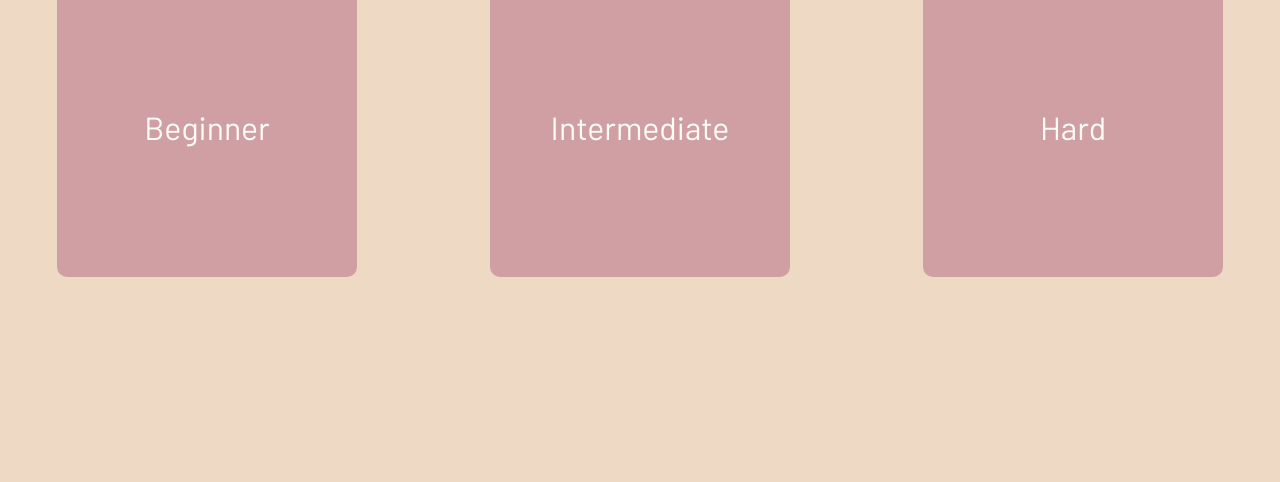
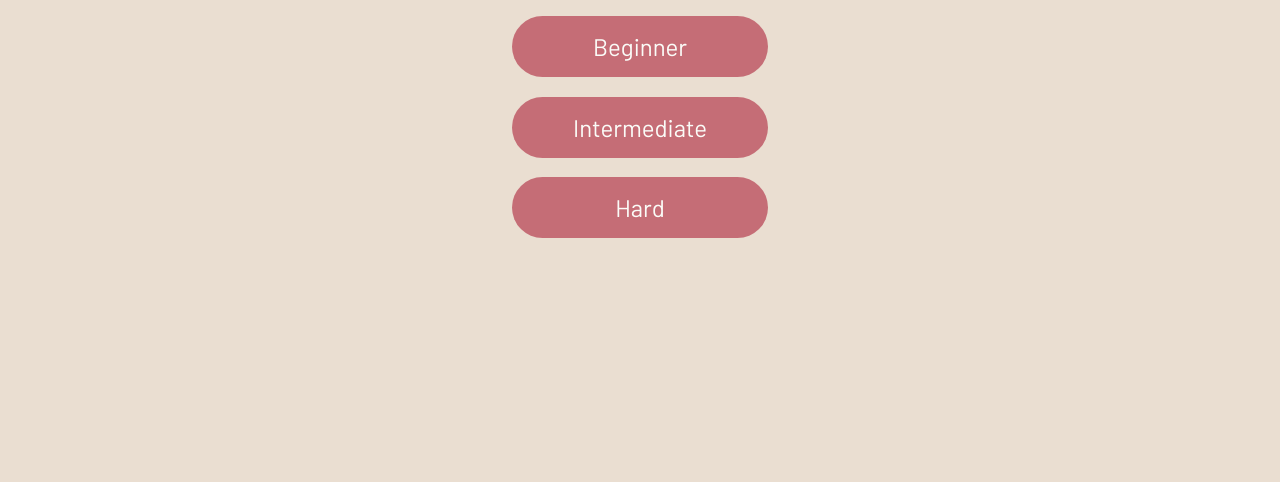
Before and after one commit to ftmae/Simon-Says, a plain HTML site: page index.html in a window 1280 px wide. Shown: the part 318-800 px from the top of the page. Drawn offline with Linux system fonts and the light colour scheme; a web font is replaced by a local one.

Commit message:
Refactor styles for menu screen

```diff
--- a/css/main.css
+++ b/css/main.css
@@ -5,13 +5,13 @@
 :root{
     /* colors */
     --clr-dark: 204 19% 26%;
-    --clr-light: 30 55% 85%;
+    --clr-light: 30 38% 87%;
     --clr-white: 75 40% 98%;
     --clr-red: 3 100% 69%;
     --clr-blue: 187 71% 83%;
     --clr-green: 120 35% 82%;
     --clr-yellow: 60 96% 79%;
-    --clr-rose: 356 34% 72%;
+    --clr-rose: 354 43% 60%;
 
     /* font-sizes */
     --fs-900: 4rem;
@@ -93,6 +93,10 @@ button{
     flex-direction: column;
 }
 
+.gap-1{
+    gap: 1rem;
+}
+
 .grid{
     display: grid;
 }
@@ -152,6 +156,13 @@ button{
     justify-items:center;
 }
 
+.menu-buttons{
+    display: flex;
+    flex-direction: column;
+    gap: 1.2rem;
+    width: 20%;
+}
+
 /* element layers */
 .layer-1{
     z-index: 1;
@@ -206,6 +217,7 @@ button{
 .fs-700{ font-size: var(--fs-700); }
 .fs-400{ font-size: var(--fs-400); }
 .fs-350{ font-size: var(--fs-350); }
+.fw-200{ font-weight: 200; }
 
 /* letter-spacing */
 .letter-spacing{ letter-spacing: 0.5rem; }
@@ -264,6 +276,11 @@ button{
 }
 
 .small-button{
+    border-radius:40px;
+    padding:15px 20px;
+}
+
+.icon-button{
     display:inline-flex;
     align-items: center;
     justify-content: center;
@@ -275,11 +292,11 @@ button{
     gap:0.2rem;
 }
 
-.large-button, .small-button{
+.large-button, .icon-button, .small-button{
     transition: transform 0.2s ease-in;
 }
 
-.small-button:hover{
+.icon-button:hover{
     transform: scale(1.1);
 }
 
@@ -288,7 +305,7 @@ button{
 /* ----------------- */
 
 .animate-blocks{
-    animation: showBlocks 0.8s cubic-bezier(.34,1.56,.64,1) forwards;
+    animation: showBlocks 0.5s cubic-bezier(.34,1.56,.64,1) forwards;
 }
 .animate-timer-text{
     animation: animateTimerText 1s ease infinite;
@@ -350,7 +367,9 @@ button{
     .button-row > :last-child:nth-child(odd){
         grid-column: 1/-1;
         justify-self: center;
-
+    }
+    .menu-buttons{
+        width: 70%
     }
 }
 
--- a/index.html
+++ b/index.html
@@ -14,11 +14,11 @@
 </head>
 <body class="bg-light">
     <div class="tiles-section">
-        <h1 class="ff-sans fs-800" style="font-weight: 200;">Select Difficulty</h1>
-        <div class="button-row">
-            <button class="js-difficulty-button large-button ff-sans bg-rose text-white fs-700 button-hover opaque transparent-border" data-buttonType="Beginner">Beginner</button>
-            <button class="js-difficulty-button large-button ff-sans bg-rose text-white fs-700 button-hover opaque transparent-border" data-buttonType="Intermediate">Intermediate</button>
-            <button class="js-difficulty-button large-button ff-sans bg-rose text-white fs-700 button-hover opaque transparent-border" data-buttonType="Hard">Hard</button>
+        <h1 class="ff-sans fs-800 fw-200">Select Difficulty</h1>
+        <div class="menu-buttons">
+            <button class="js-difficulty-button small-button ff-sans bg-rose text-white fs-400 button-hover opaque transparent-border" data-buttonType="Beginner">Beginner</button>
+            <button class="js-difficulty-button small-button ff-sans bg-rose text-white fs-400 button-hover opaque transparent-border" data-buttonType="Intermediate">Intermediate</button>
+            <button class="js-difficulty-button small-button ff-sans bg-rose text-white fs-400 button-hover opaque transparent-border" data-buttonType="Hard">Hard</button>
         </div>
     </div>
 </body>
--- a/js/animation.js
+++ b/js/animation.js
@@ -4,6 +4,6 @@ export function animateBlocks(blocksArray){
 
         setTimeout(()=>{
             block.classList.add('animate-blocks');
-        }, index*1500);
+        }, index*1000);
     });
 }
```
Also changed, not shown: main.html (+3 -3 lines).
